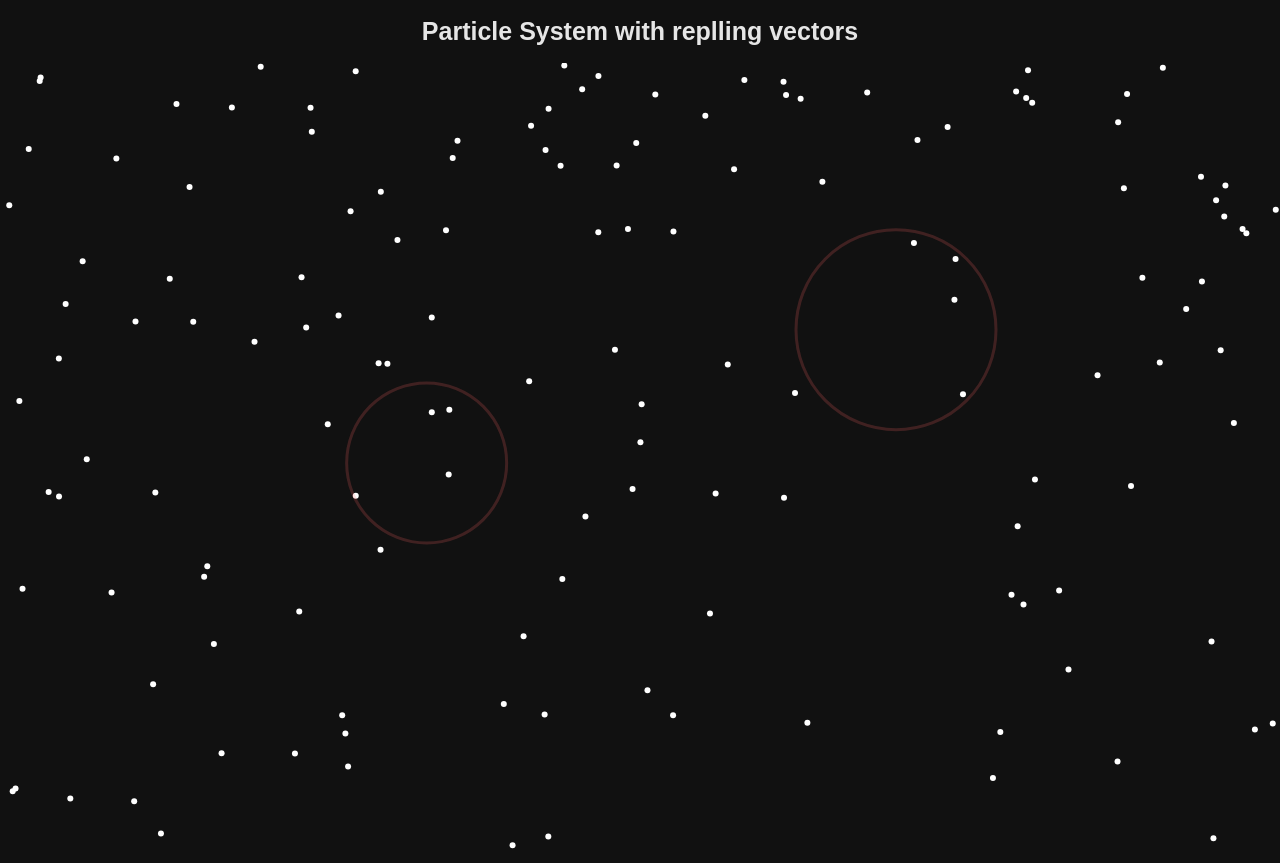
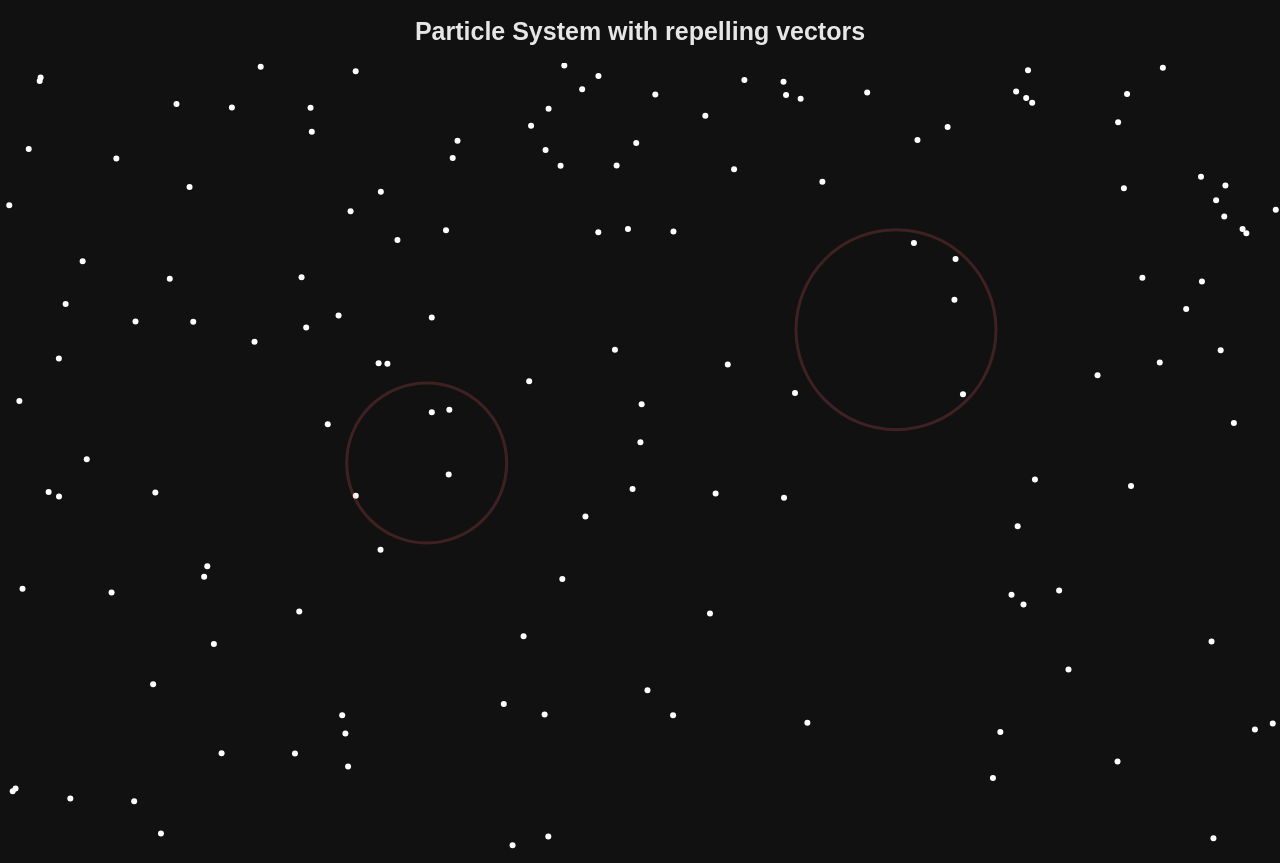
Before and after one commit to Aether105/e4-Particle-System, a plain HTML site: page index.html in a window 1280 px wide. Drawn offline with Linux system fonts and the light colour scheme.

Commit message:
Corrected a spelling mistake in the title

```diff
--- a/index.html
+++ b/index.html
@@ -22,7 +22,7 @@
   </style>
 </head>
 <body>
-  <h1>Particle System with replling vectors</h1>
+  <h1>Particle System with repelling vectors</h1>
   <canvas id="canvas"></canvas>
   <script src="main.js"></script>
 </body>
```
